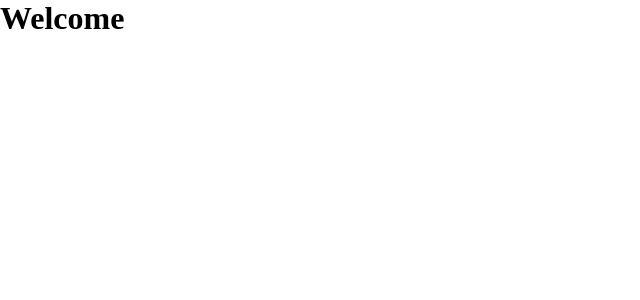
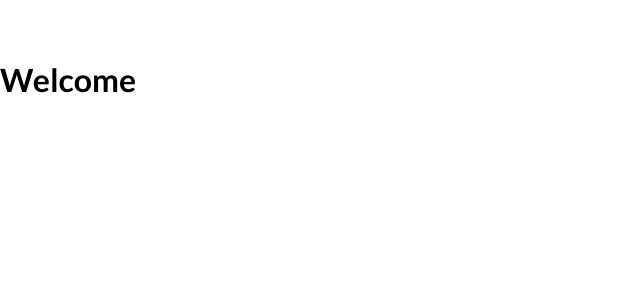
Before and after one commit to shahira-sadat/React-Capstone, a React (Create React App) app: page / in a window 1280 px wide. Shown: the top 300 px of the page, without its empty margins (0-640 px from the left). Built offline with nearby package versions, Linux system fonts and the light colour scheme.

Commit message:
Add basic style to body

```diff
--- a/src/App.css
+++ b/src/App.css
@@ -1,3 +1,6 @@
-* {
-  margin: 0;
+@import url('https://fonts.googleapis.com/css2?family=Lato:wght@400;700&display=swap');
+
+body {
+  font-family: 'Lato', sans-serif;
+  margin: 60px 0 0;
 }
```
